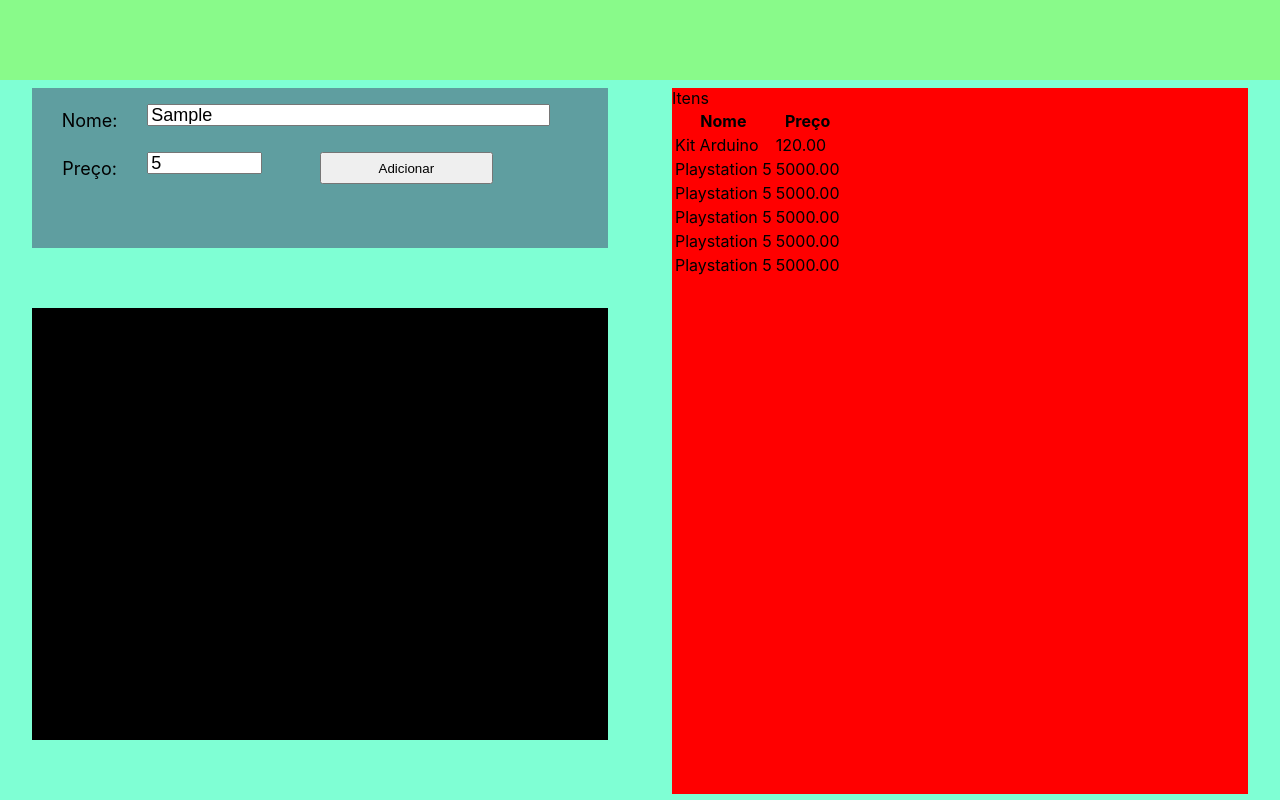
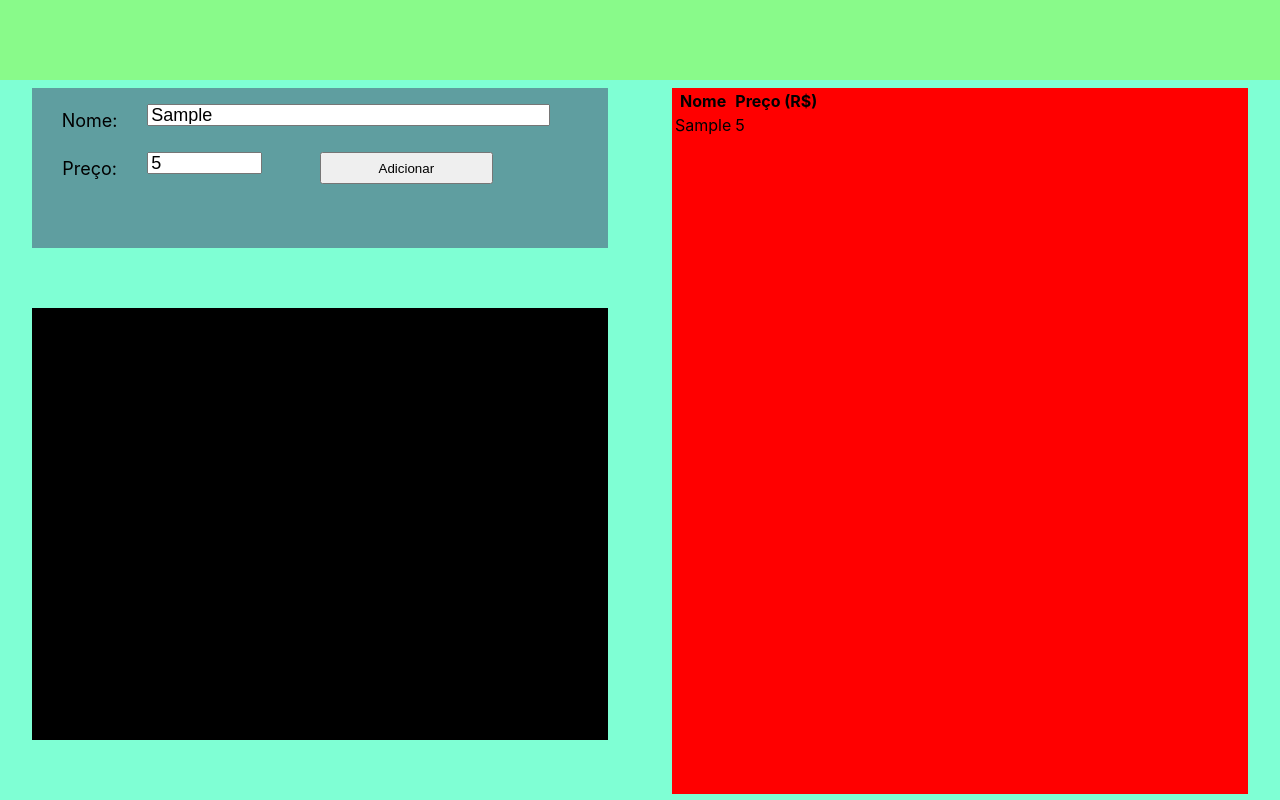
Before and after one commit to projeto-de-algoritmos/Greed_NiceBuy, a React (Create React App) app in the folder nice_buy/: page / in a window 1280 px wide. Both pictures are taken after typing "Sample", "5" into the empty fields and a click on the button "Adicionar". Built offline with nearby package versions, Linux system fonts and the light colour scheme.

Commit message:
show-items modificado para ficar dinamico

```diff
--- a/nice_buy/src/App.js
+++ b/nice_buy/src/App.js
@@ -1,6 +1,34 @@
+import { useState } from 'react';
 import './App.css';
 
 function App() {
+  const [name, setName] = useState('Default')
+  const [preco, setPreco] = useState(999)
+  const [product, setProduct] = useState([])
+
+  const handleAdd = async() => {
+    await setProduct( previus => [...previus, [name, preco]] )
+  }
+
+  function ProductList(props){
+    const list = props.list;
+    const listItems = list.map((product) =>
+      <tr>
+        <td>{product[0]}</td>
+        <td>{product[1]}</td>
+      </tr>
+    );
+    return(
+      <table>
+        <tr>
+          <th>Nome</th>
+          <th>Preço (R$)</th>
+        </tr>
+        {listItems}
+      </table>
+    );
+  }
+
   return (
     <div>
       <header className="App-header"></header>
@@ -8,47 +36,17 @@ function App() {
         <div className="divider">
           <div className="input-area">
             <label for="nome" className="input-nome">Nome:</label>
-            <input type="text" id="nome" className="input-nome"></input>
+            <input type="text" id="nome" className="input-nome" onChange={(event) => {setName(event.target.value)}}></input>
             <label for="preco" className="input-preco">Preço:</label>
-            <input type="number" id="preco" className="input-preco"></input>
-            <button>Adicionar</button>
+            <input type="number" id="preco" className="input-preco" onChange={(event) => {setPreco(Number(event.target.value))}}></input>
+            <button onClickCapture={ handleAdd } >Adicionar</button>
           </div>
           <div className="show-bar">
           </div>
         </div>
         <div className="divider">
           <div className="show-items">
-            <div>Itens</div>
-            <table>
-              <tr>
-                <th>Nome</th>
-                <th>Preço</th>
-              </tr>
-              <tr>
-                <td>Kit Arduino</td>
-                <td>120.00</td>
-              </tr>
-              <tr>
-                <td>Playstation 5</td>
-                <td>5000.00</td>
-              </tr>
-              <tr>
-                <td>Playstation 5</td>
-                <td>5000.00</td>
-              </tr>
-              <tr>
-                <td>Playstation 5</td>
-                <td>5000.00</td>
-              </tr>
-              <tr>
-                <td>Playstation 5</td>
-                <td>5000.00</td>
-              </tr>
-              <tr>
-                <td>Playstation 5</td>
-                <td>5000.00</td>
-              </tr>
-            </table>
+            <ProductList list={product}/>
           </div>
         </div>
       </div>
```
